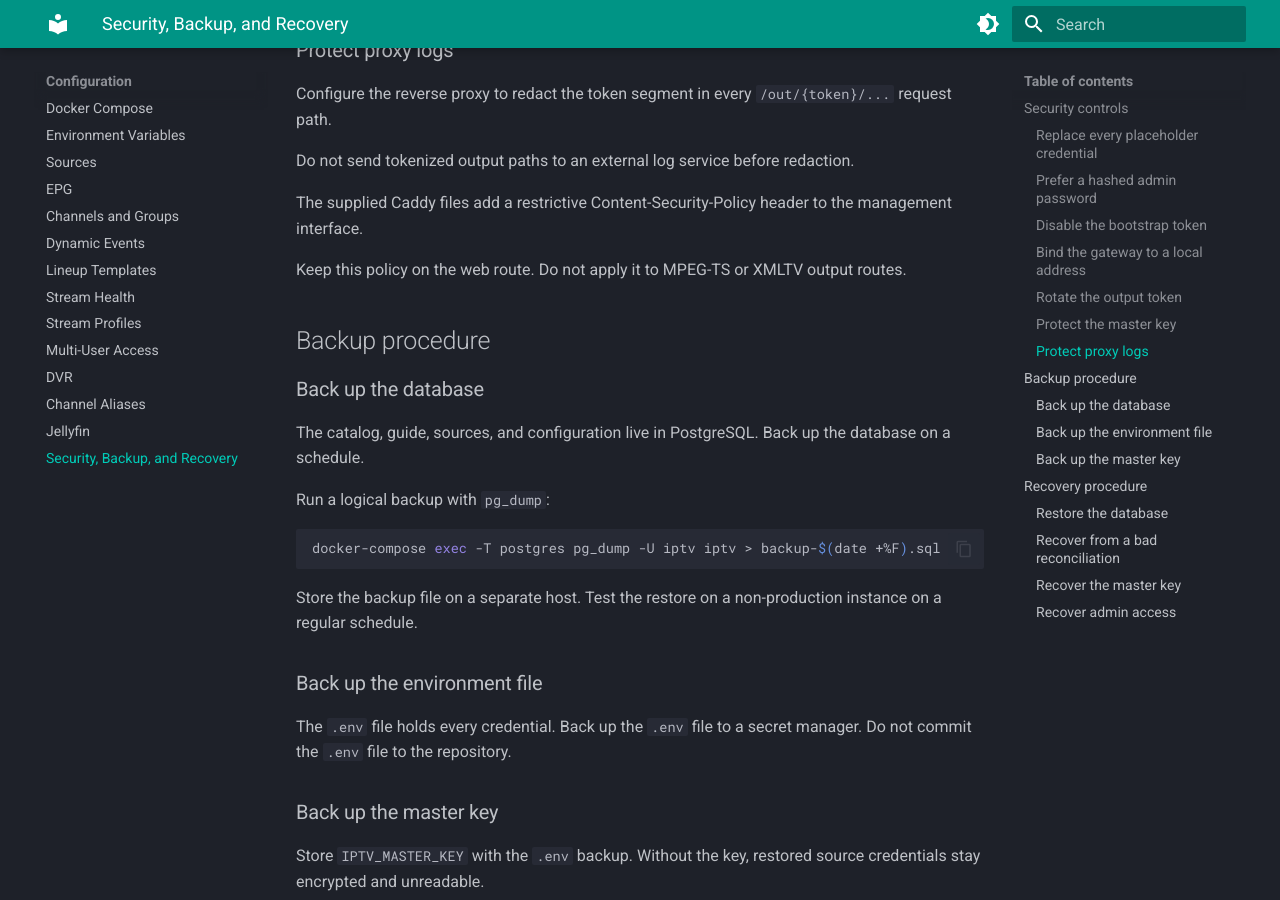
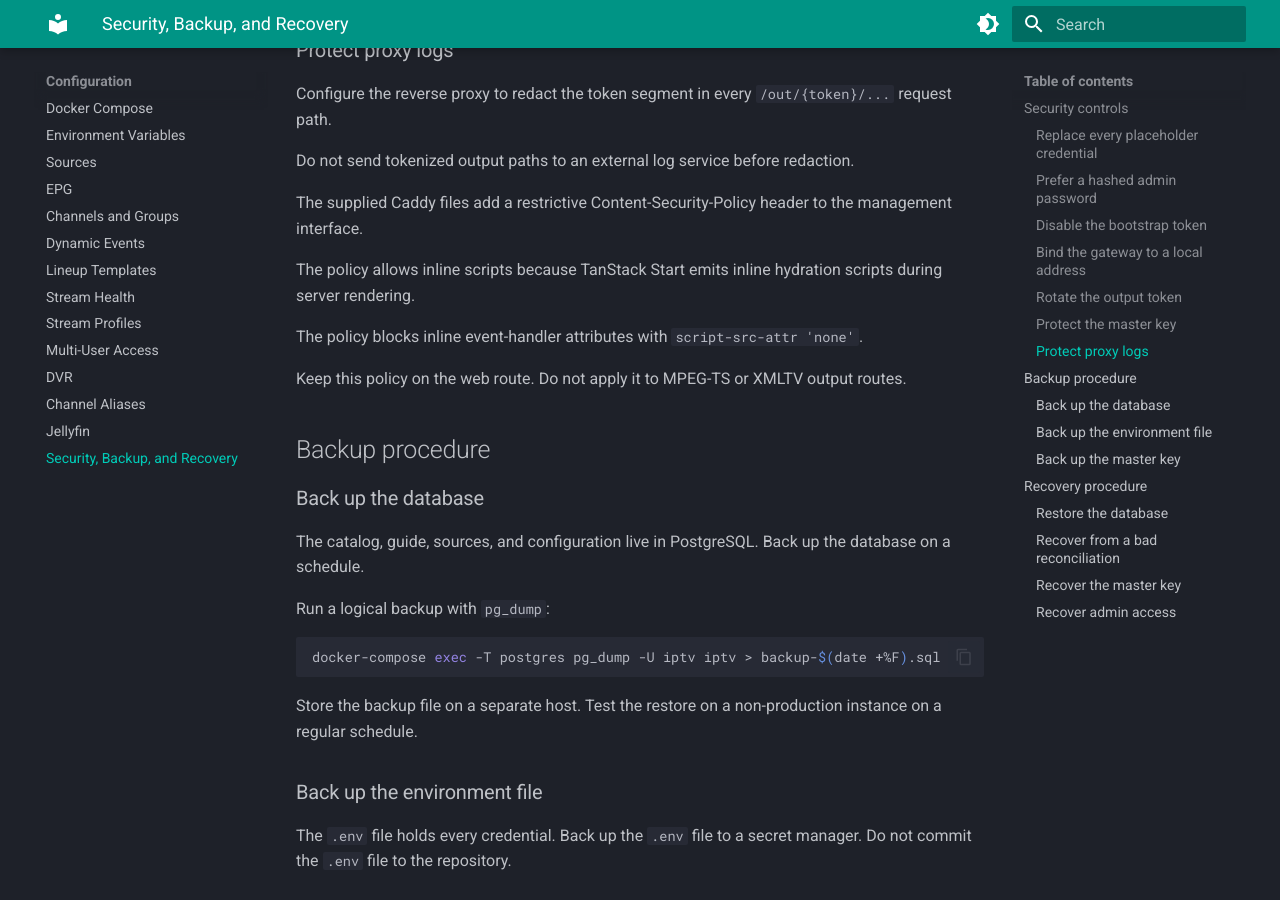
Before and after one commit to NathanBland/iptv-relay, an MkDocs documentation site: the page built from docs/docs/configuration/security.md, in a window 1280 px wide and 900 px high, scrolled down 1738 px. Built offline with MkDocs 1.6.1 and Material for MkDocs 9.7.7, drawn with Linux system fonts in a browser that asks for light colours.

Commit message:
Allow TanStack hydration under Caddy CSP

```diff
--- a/docs/docs/configuration/security.md
+++ b/docs/docs/configuration/security.md
@@ -66,6 +66,10 @@ Do not send tokenized output paths to an external log service before redaction.
 
 The supplied Caddy files add a restrictive Content-Security-Policy header to the management interface.
 
+The policy allows inline scripts because TanStack Start emits inline hydration scripts during server rendering.
+
+The policy blocks inline event-handler attributes with `script-src-attr 'none'`.
+
 Keep this policy on the web route. Do not apply it to MPEG-TS or XMLTV output routes.
 
 ## Backup procedure
```
Also changed, not shown: 4 other files.
